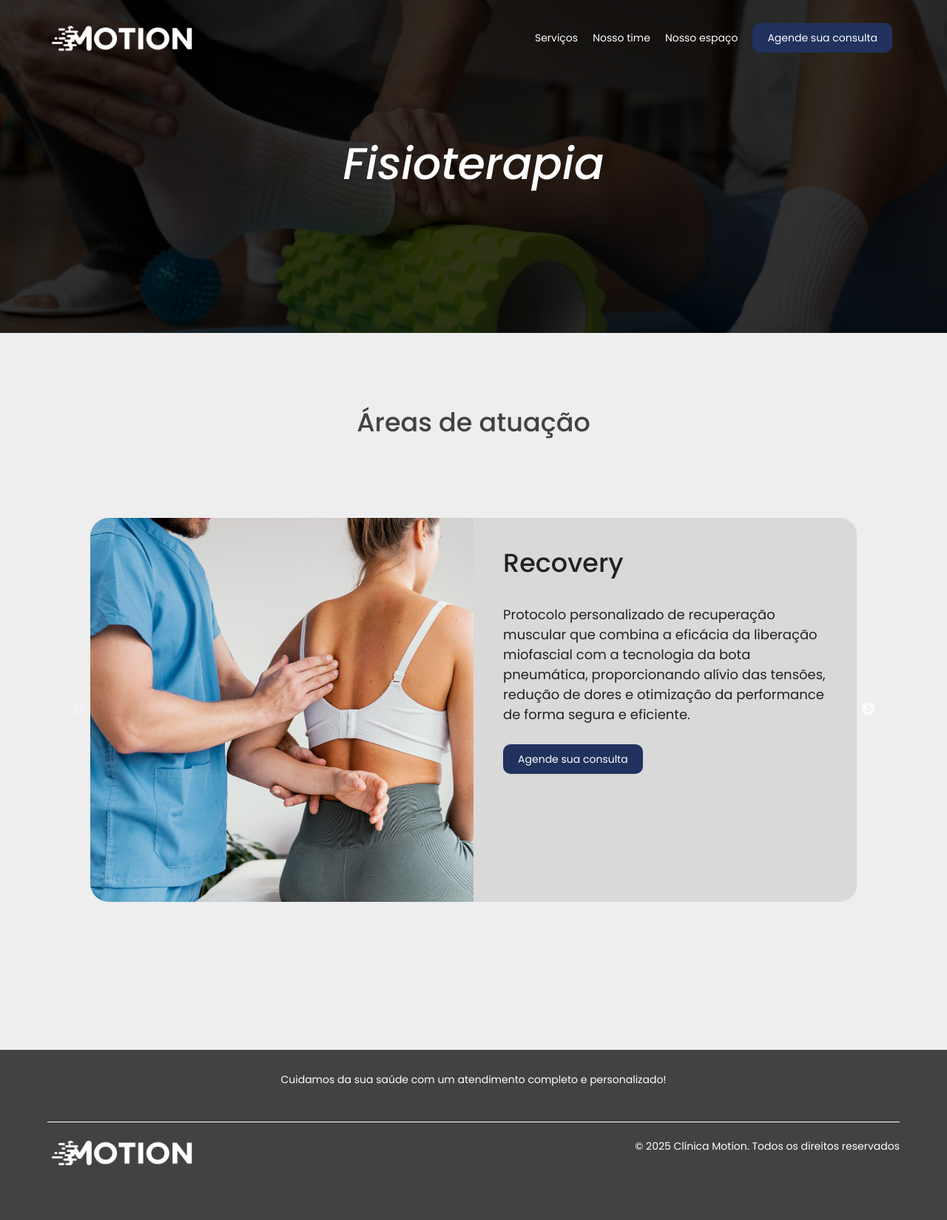
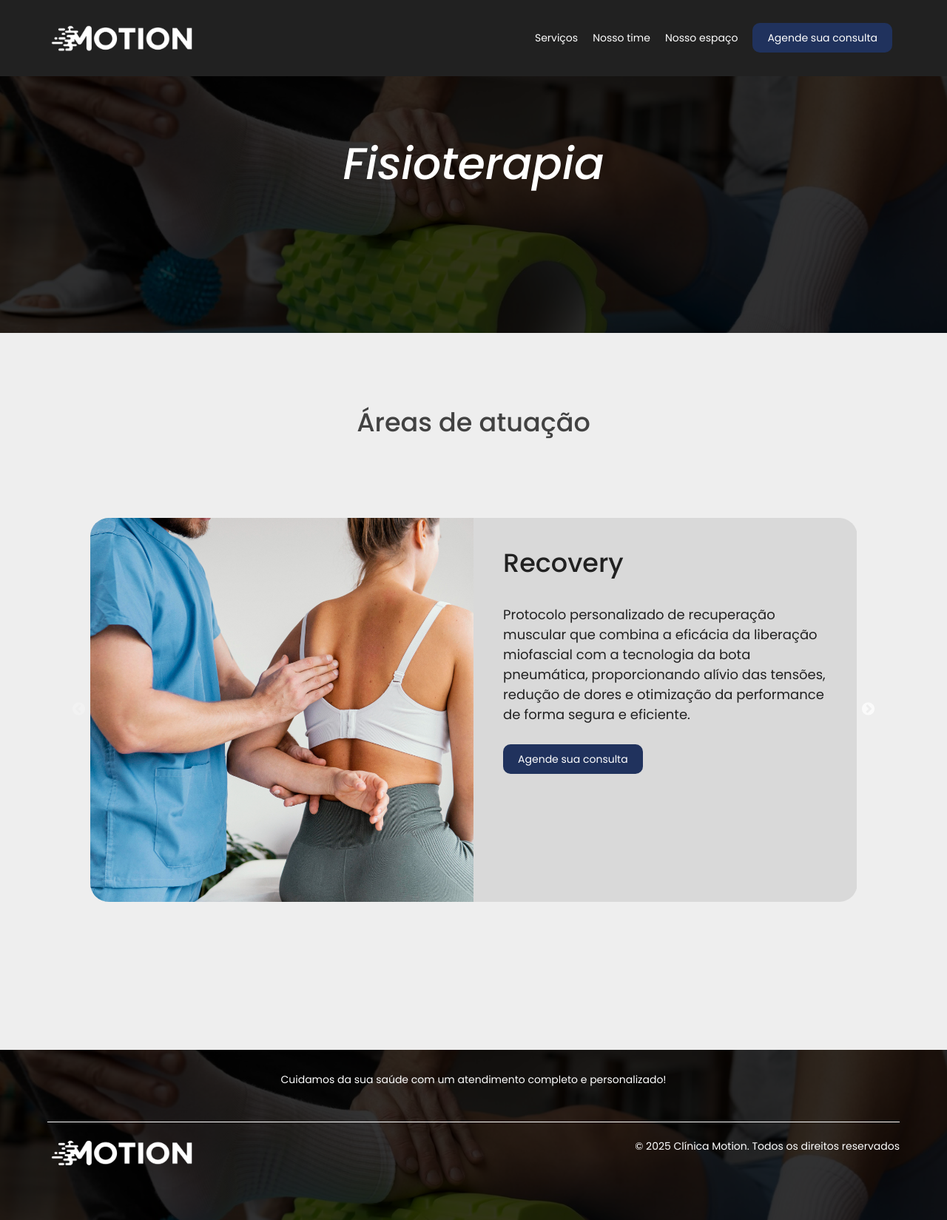
Before and after one commit to HLima02/motion, a React (Create React App) app: page /servicos/fisioterapia in a window 1280 px wide. Shown: the whole page at 74% size. Built offline with nearby package versions, Linux system fonts and the light colour scheme.

Commit message:
ajuste mudança de cor no background baseado na url da página

```diff
--- a/src/components/Footer/index.jsx
+++ b/src/components/Footer/index.jsx
@@ -6,7 +6,7 @@ import './style.scss'
 export default function Footer() {
   return (
     <footer>
-      <p>Cuidamos da sua saúde com um atendimento completo e personalizado!</p>
+      <p className='footer_txt'>Cuidamos da sua saúde com um atendimento completo e personalizado!</p>
       <div className='footer_container'>
         <img src={logo} alt='Logo Motion. Lê-se: Motion'/>
         <p>&copy; 2025 Clínica Motion. Todos os direitos reservados</p>
--- a/src/components/Footer/style.scss
+++ b/src/components/Footer/style.scss
@@ -1,5 +1,9 @@
 footer {
-  background-color: #424242;
+  background-image: url(../../assets/imagens_teste/banner.jpg);
+  background-size: cover;
+  background-position: center;
+  background-repeat: no-repeat;
+  // background-color: #424242;
   width: 100%;
   color: #fff;
   display: flex;
@@ -9,7 +13,27 @@ footer {
   padding: 30px 5% 50px;
   font-size: 14px;
 
+  position: relative;
+
+  &::after {
+    content: '';
+    position: absolute;
+    top: 0;
+    left: 0;
+    background-color: rgba(0, 0, 0, 0.8);
+    width: 100%;
+    height: 100%;
+    z-index: 10;
+  }
+
+  .footer_txt {
+    position: relative;
+    z-index: 50;
+  }
+
   .footer_container {
+    position: relative;
+    z-index: 50;
     display: flex;
     align-items: center;
     justify-content: space-between;
--- a/src/components/Header/index.jsx
+++ b/src/components/Header/index.jsx
@@ -1,5 +1,5 @@
 import { useState, useEffect, useContext } from 'react'
-import { Link, useNavigate  } from 'react-router-dom'
+import { Link, useNavigate, useLocation  } from 'react-router-dom'
 
 import { UserContext } from '../../context/store'
 import { motion } from "framer-motion";
@@ -16,6 +16,9 @@ export default function Header() {
   const { menuIsOpen, setMenuIsOpen } = useContext(UserContext)
   const navigate = useNavigate();
 
+  const location = useLocation();
+  const isHomePage = location.pathname === "/";
+
   function goToModule(e, moduleId){
     e.preventDefault()
     console.log(moduleId)
@@ -27,6 +30,8 @@ export default function Header() {
   }
 
   useEffect(() => {
+
+
     window.addEventListener('scroll', () => {
       if(window.scrollY > 5) {
         setIsFixed( true)
@@ -37,7 +42,7 @@ export default function Header() {
   }, [])
 
   return (
-    <header className={isFixed ? `fixed_header` : ``}>
+    <header className={`${isFixed ? "fixed_header" : ""} ${!isHomePage ? "service_background" : ""} ${menuIsOpen ? "service_background" : ""}`} >
       <div className='header_desktop'>
         <Link to="/"><img src={logo} alt='Logo Motion. Lê-se: Motion'/></Link>
         <nav className='menu_navegacao'>
@@ -48,7 +53,7 @@ export default function Header() {
         </nav>
       </div>
 
-      <div className='header_mobile'>
+      <div className={`header_mobile`} >
         <div className='top_section'>
           <Link to="/"><img src={logoMobile} alt='Logo Motion. Lê-se: M'/></Link>
           <button className='menu_icon' onClick={() => {setMenuIsOpen(!menuIsOpen)}
--- a/src/components/Header/style.scss
+++ b/src/components/Header/style.scss
@@ -100,3 +100,7 @@ header {
   top: 0;
   background-color: #212121;
 }
+
+.service_background {
+  background-color: #212121;
+}
--- a/src/components/MotionTeamBanner/style.scss
+++ b/src/components/MotionTeamBanner/style.scss
@@ -1,7 +1,7 @@
 .motion_team_banner {
   background-color: #fff;
   width: 100%;
-  padding: 100px 5%;
+  padding: 200px 5% 150px;
 
   h1 {
     color: #20325D;
@@ -44,7 +44,7 @@
   }
 
   @media only screen and (max-width: 620px) {
-    padding: 60px 5%;
+    padding: 150px 5% 60px;
 
     h1 {
       font-size: 35px;
```
